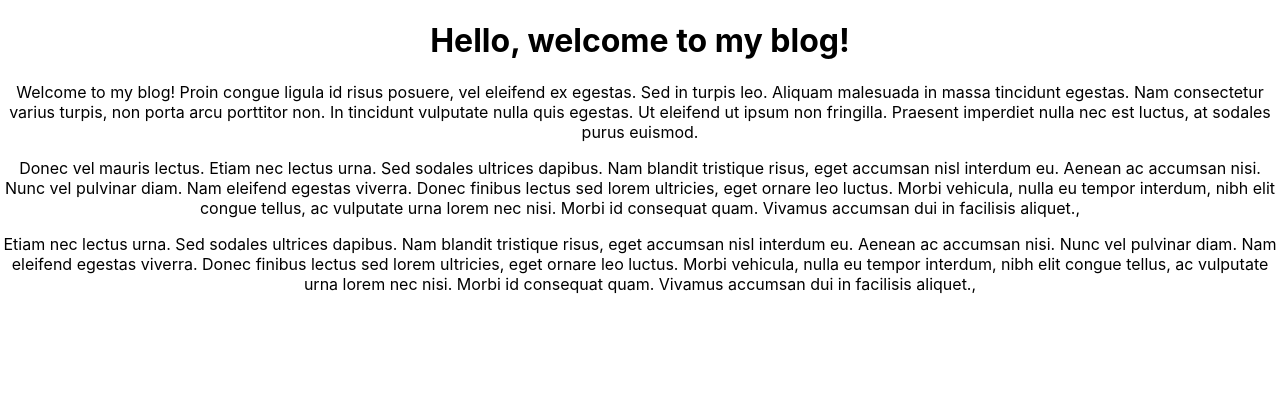
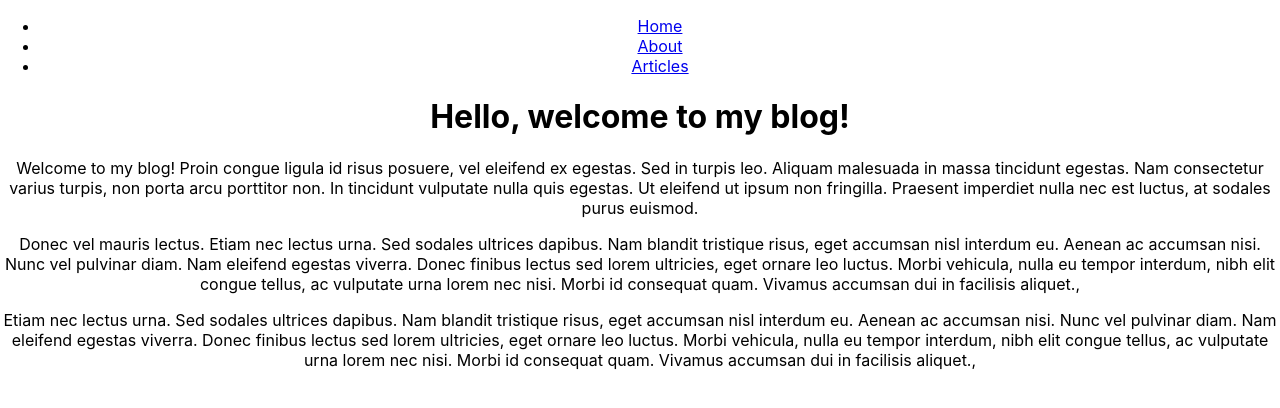
Before and after one commit to tuannguyenvn/my-blog, a React (Create React App) app: page / in a window 1280 px wide. Shown: the top 408 px of the page. Built offline with nearby package versions, Linux system fonts and the light colour scheme.

Commit message:
Add Navigation Bar (CSS not correct)

```diff
--- a/src/App.js
+++ b/src/App.js
@@ -1,4 +1,3 @@
-import logo from './logo.svg';
 import './App.css';
 import HomePage from './pages/HomePage';
 import AboutPage from './pages/AboutPage';
@@ -8,11 +7,13 @@
   BrowserRouter as Router,
   Route,
  } from 'react-router-dom';
+import NavBar from './NavBar';
 
 function App() {
   return (
     <Router>
       <div className="App">
+        <NavBar/>
         <div id = "page-body">
           <Route path="/" component={HomePage} exact/>
           <Route path="/about" component={AboutPage} />
--- /dev/null
+++ b/src/NavBar.js
@@ -0,0 +1,20 @@
+import React from 'react';
+import { Link } from 'react-router-dom';
+
+const NavBar = () => (
+    <nav>
+        <ul>
+            <li>
+                <Link to="/">Home</Link>
+            </li>
+            <li>
+                <Link to="/about">About</Link>
+            </li>
+            <li>
+                <Link to="/articles-list">Articles</Link>
+            </li>
+        </ul>
+    </nav>
+);
+
+export default NavBar;
```
